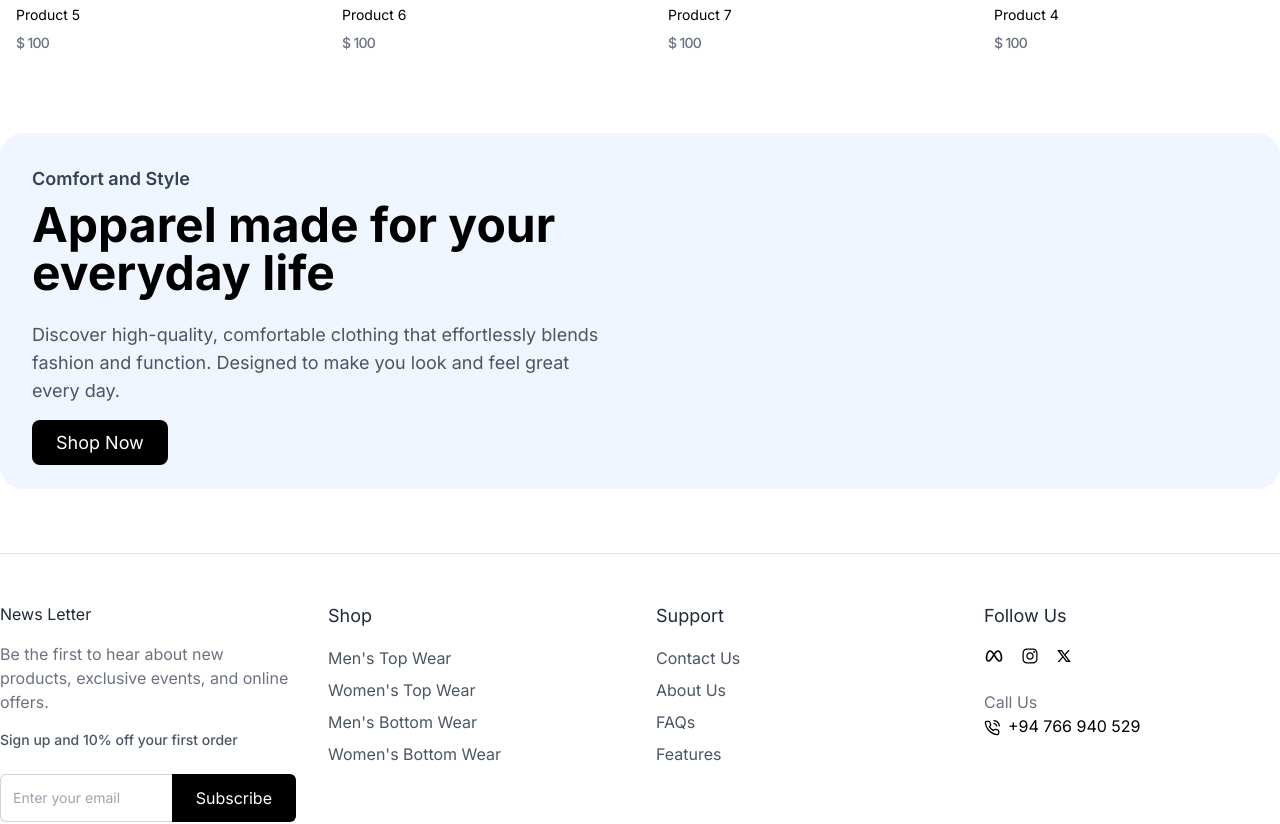
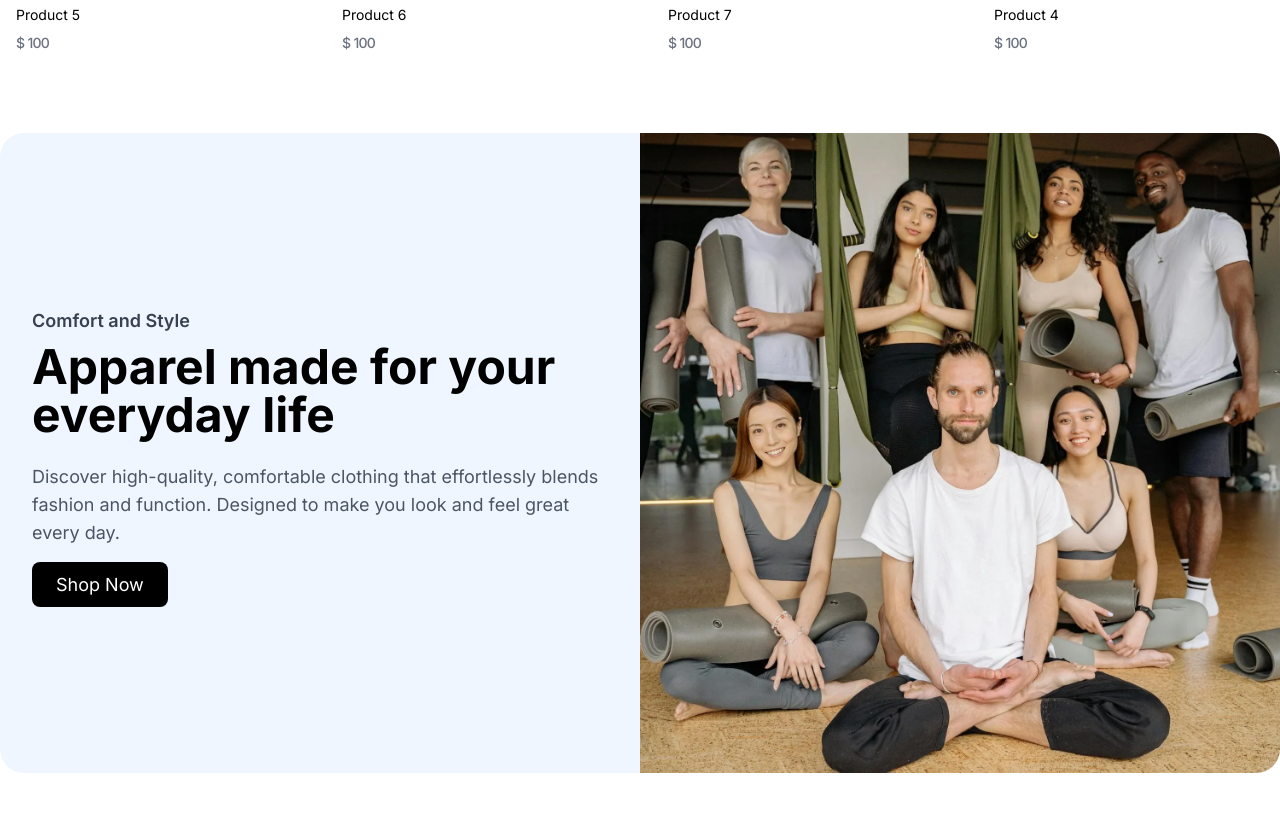
Before and after one commit to Tasheen2002/E-Commerce-MERN, a React (Vite) app in the folder frontend/: page / in a window 1280 px wide. Shown: the part 4180-5004 px from the top of the page. Built offline with nearby package versions, Linux system fonts and the light colour scheme; a web font is replaced by a local one.

Commit message:
added right content

```diff
--- a/frontend/src/components/Products/FeaturedCollection.jsx
+++ b/frontend/src/components/Products/FeaturedCollection.jsx
@@ -1,5 +1,6 @@
 import React from "react";
 import { Link } from "react-router-dom";
+import featured from "../../assets/featured.webp";
 
 const FeaturedCollection = () => {
   return (
@@ -25,6 +26,15 @@
             Shop Now
           </Link>
         </div>
+
+        {/* Right Content */}
+        <div className="lg:w-1/2">
+          <img
+            src={featured}
+            alt="Featured Collection"
+            className="w-full h-full object-cover lg:rounded-tr-3xl lg:rounded-br-3xl"
+          />
+        </div>
       </div>
     </section>
   );
```
